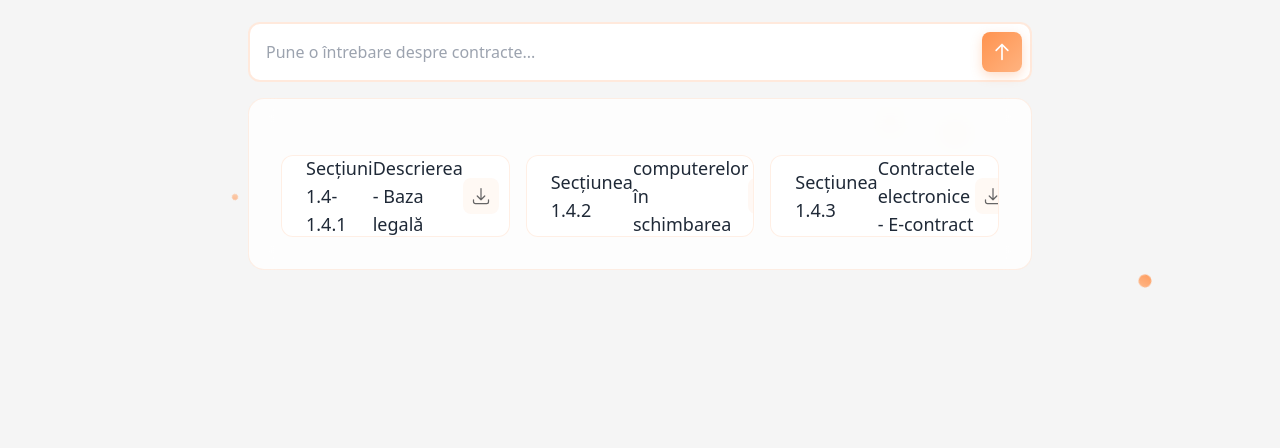
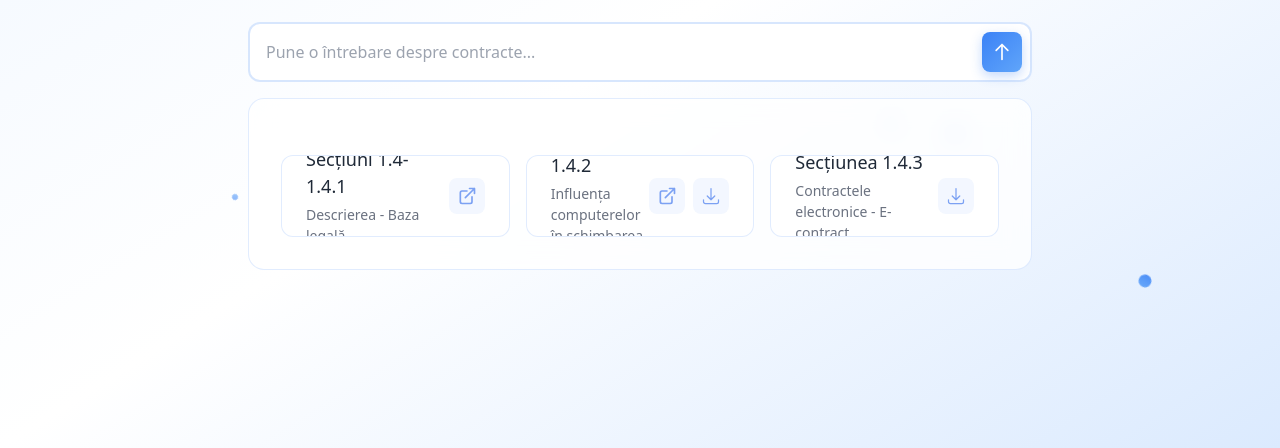
Before and after one commit to AlexZinca/Integrare-1.4-Echipa, a website: page index.html in a window 1280 px wide. Shown: the part 352-800 px from the top of the page. Drawn offline with nearby package versions, Linux system fonts and the light colour scheme.

Commit message:
interfata modificata cu canva

```diff
--- a/index.html
+++ b/index.html
@@ -78,16 +78,16 @@
       0%,
       100% {
         box-shadow:
-          0 0 20px rgba(255, 147, 79, 0.3),
-          0 0 40px rgba(255, 147, 79, 0.1),
+          0 0 20px rgba(59, 130, 246, 0.3),
+          0 0 40px rgba(59, 130, 246, 0.1),
           inset 0 1px 0 rgba(255, 255, 255, 0.2);
       }
 
       50% {
         box-shadow:
-          0 0 30px rgba(255, 147, 79, 0.5),
-          0 0 60px rgba(255, 147, 79, 0.2),
-          0 0 90px rgba(255, 147, 79, 0.1),
+          0 0 30px rgba(59, 130, 246, 0.5),
+          0 0 60px rgba(59, 130, 246, 0.2),
+          0 0 90px rgba(59, 130, 246, 0.1),
           inset 0 1px 0 rgba(255, 255, 255, 0.3);
       }
     }
@@ -101,7 +101,7 @@
     .floating-element {
       position: absolute;
       border-radius: 50%;
-      background: linear-gradient(45deg, #ff934f, #ffb380);
+      background: linear-gradient(45deg, #3b82f6, #60a5fa);
       opacity: 0.6;
     }
 
@@ -178,17 +178,17 @@
     .search-container {
       background: rgba(255, 255, 255, 0.95);
       backdrop-filter: blur(20px);
-      border: 2px solid rgba(255, 147, 79, 0.2);
+      border: 2px solid rgba(59, 130, 246, 0.2);
       transition: all 0.4s cubic-bezier(0.4, 0, 0.2, 1);
       animation: none;
     }
 
     .search-container:focus-within {
       animation: none;
-      border-color: rgba(255, 147, 79, 0.6);
+      border-color: rgba(59, 130, 246, 0.6);
       box-shadow:
-        0 0 40px rgba(255, 147, 79, 0.4),
-        0 0 80px rgba(255, 147, 79, 0.2),
+        0 0 40px rgba(59, 130, 246, 0.4),
+        0 0 80px rgba(59, 130, 246, 0.2),
         inset 0 1px 0 rgba(255, 255, 255, 0.3);
       transform: translateY(-2px);
     }
@@ -207,7 +207,7 @@
     }
 
     .search-button {
-      background: linear-gradient(135deg, #ff934f, #ffb380);
+      background: linear-gradient(135deg, #3b82f6, #60a5fa);
       border: none;
       border-radius: 8px;
       width: 40px;
@@ -217,13 +217,13 @@
       justify-content: center;
       cursor: pointer;
       transition: all 0.3s ease;
-      box-shadow: 0 4px 12px rgba(255, 147, 79, 0.3);
+      box-shadow: 0 4px 12px rgba(59, 130, 246, 0.3);
     }
 
     .search-button:hover {
-      background: linear-gradient(135deg, #f97316, #ff934f);
+      background: linear-gradient(135deg, #2563eb, #3b82f6);
       transform: translateY(-1px);
-      box-shadow: 0 6px 16px rgba(255, 147, 79, 0.4);
+      box-shadow: 0 6px 16px rgba(59, 130, 246, 0.4);
     }
 
     .search-button:active {
@@ -233,26 +233,26 @@
     .glass-card {
       background: rgba(255, 255, 255, 0.8);
       backdrop-filter: blur(12px);
-      border: 1px solid rgba(255, 147, 79, 0.15);
+      border: 1px solid rgba(59, 130, 246, 0.15);
       transition: all 0.3s cubic-bezier(0.4, 0, 0.2, 1);
     }
 
     .glass-card:hover {
       background: rgba(255, 255, 255, 0.9);
       transform: translateY(-2px);
-      box-shadow: 0 8px 25px rgba(255, 147, 79, 0.15);
-      border-color: rgba(255, 147, 79, 0.3);
+      box-shadow: 0 8px 25px rgba(59, 130, 246, 0.15);
+      border-color: rgba(59, 130, 246, 0.3);
     }
 
     .description-toggle {
-      background: rgba(255, 147, 79, 0.05);
-      border: 1px solid rgba(255, 147, 79, 0.15);
+      background: rgba(59, 130, 246, 0.05);
+      border: 1px solid rgba(59, 130, 246, 0.15);
       transition: all 0.3s ease;
     }
 
     .description-toggle:hover {
-      background: rgba(255, 147, 79, 0.1);
-      border-color: rgba(255, 147, 79, 0.25);
+      background: rgba(59, 130, 246, 0.1);
+      border-color: rgba(59, 130, 246, 0.25);
     }
 
     .section-card {
@@ -273,7 +273,7 @@
       left: -100%;
       width: 100%;
       height: 100%;
-      background: linear-gradient(90deg, transparent, rgba(255, 147, 79, 0.1), transparent);
+      background: linear-gradient(90deg, transparent, rgba(59, 130, 246, 0.1), transparent);
       transition: left 0.6s ease;
     }
 
@@ -286,26 +286,26 @@
       transition: all 0.3s ease;
       padding: 8px;
       border-radius: 8px;
-      background: rgba(255, 147, 79, 0.1);
+      background: rgba(59, 130, 246, 0.1);
     }
 
     .download-icon:hover {
       opacity: 1;
-      background: rgba(255, 147, 79, 0.2);
+      background: rgba(59, 130, 246, 0.2);
       transform: scale(1.1);
     }
 
     .modal-content {
       background: rgba(255, 255, 255, 0.98);
       backdrop-filter: blur(20px);
-      border: 1px solid rgba(255, 147, 79, 0.2);
+      border: 1px solid rgba(59, 130, 246, 0.2);
     }
 
     .chat-response {
       background: rgba(255, 255, 255, 0.95);
       backdrop-filter: blur(12px);
-      border: 1px solid rgba(255, 147, 79, 0.2);
-      box-shadow: 0 8px 25px rgba(255, 147, 79, 0.1);
+      border: 1px solid rgba(59, 130, 246, 0.2);
+      box-shadow: 0 8px 25px rgba(59, 130, 246, 0.1);
     }
 
     @keyframes fadeInUp {
@@ -357,6 +357,29 @@
     .w-48 {
       width: 18rem;
     }
+
+    .section-content {
+      flex-direction: column;
+      align-items: flex-start;
+    }
+
+    .section-title {
+      font-size: 1.125rem;
+      font-weight: 500;
+      color: #1f2937;
+      margin-bottom: 4px;
+    }
+
+    .section-subtitle {
+      font-size: 0.875rem;
+      color: #6b7280;
+      font-weight: 400;
+    }
+
+    .button-group {
+      display: flex;
+      gap: 8px;
+    }
   </style>
   <script defer>
     async function askChatGPT() {
@@ -397,7 +420,7 @@
   </script>
 </head>
 
-<body class="min-h-screen bg-gradient-to-br from-orange-50 via-white to-orange-100 relative overflow-x-hidden">
+<body class="min-h-screen bg-gradient-to-br from-blue-50 via-white to-blue-100 relative overflow-x-hidden">
   <!-- Enhanced floating background animations -->
   <div class="floating-element float-1"></div>
   <div class="floating-element float-2"></div>
@@ -422,7 +445,7 @@
     <!-- Titlu principal -->
     <div class="text-center mb-8 fade-in-up">
       <h1 class="text-5xl font-light text-gray-800 mb-3">1.4 CONTRACTELE</h1>
-      <div class="w-16 h-0.5 bg-gradient-to-r from-orange-400 to-orange-500 mx-auto"></div>
+      <div class="w-16 h-0.5 bg-gradient-to-r from-blue-400 to-blue-500 mx-auto"></div>
     </div>
 
     <!-- Bară de căutare modernă -->
@@ -452,14 +475,16 @@
           <div class="glass-card rounded-xl overflow-hidden">
             <div class="section-card"
               onclick="openModal('https://alexzinca.github.io/Integrare-1.4-Echipa/prezentare-SMA/prezentare.html')">
-              <h3 class="text-lg font-medium text-gray-800">Secțiuni 1.4-1.4.1</h3>
-              <h5 class="text-lg font-medium text-gray-800">Descrierea - Baza legală</h5>
+              <div class="section-content">
+                <h3 class="section-title">Secțiuni 1.4-1.4.1</h3>
+                <p class="section-subtitle">Descrierea - Baza legală</p>
+              </div>
               <div class="download-icon"
                 onclick="event.stopPropagation(); window.open('https://alexzinca.github.io/Integrare-1.4-Echipa/prezentare-SMA/prezentare.html', '_blank')">
-                <svg class="w-5 h-5 text-orange-600" fill="none" stroke="currentColor" stroke-width="1.5"
-                  viewBox="0 0 24 24">
-                  <path stroke-linecap="round" stroke-linejoin="round"
-                    d="M3 16.5v2.25A2.25 2.25 0 005.25 21h13.5A2.25 2.25 0 0021 18.75V16.5M16.5 12L12 16.5m0 0L7.5 12m4.5 4.5V3" />
+                <svg xmlns="http://www.w3.org/2000/svg" class="w-5 h-5 text-blue-600" fill="none" viewBox="0 0 24 24"
+                  stroke="currentColor">
+                  <path stroke-linecap="round" stroke-linejoin="round" stroke-width="2"
+                    d="M18 13v6a2 2 0 01-2 2H6a2 2 0 01-2-2V8a2 2 0 012-2h6M15 3h6m0 0v6m0-6L10 14" />
                 </svg>
               </div>
             </div>
@@ -468,15 +493,27 @@
           <div class="glass-card rounded-xl overflow-hidden">
             <div class="section-card"
               onclick="openModal('https://view.officeapps.live.com/op/embed.aspx?src=https://github.com/AlexZinca/Integrare-1.4-Echipa/raw/main/Black%20Green%20Simple%20Modern%20Artificial%20Intelligence%20Presentation(1).pptx')">
-              <h3 class="text-lg font-medium text-gray-800">Secțiunea 1.4.2</h3>
-              <h5 class="text-lg font-medium text-gray-800">Influența computerelor în schimbarea legilor</h5>
+              <div class="section-content">
+                <h3 class="section-title">Secțiunea 1.4.2</h3>
+                <p class="section-subtitle">Influența computerelor în schimbarea legilor</p>
+              </div>
+              <div class="button-group">
                 <div class="download-icon"
                   onclick="event.stopPropagation(); window.open('https://www.canva.com/design/DAGnz4W251M/vHmC4cY1fa0033PBfHWX8A/view?utm_content=DAGnz4W251M&utm_campaign=designshare&utm_medium=link2&utm_source=uniquelinks&utlId=h1a5d18f1ee', '_blank')">
-                <svg xmlns="http://www.w3.org/2000/svg" class="w-5 h-5 text-orange-600" fill="none" viewBox="0 0 24 24"
+                  <svg xmlns="http://www.w3.org/2000/svg" class="w-5 h-5 text-blue-600" fill="none" viewBox="0 0 24 24"
                     stroke="currentColor">
                     <path stroke-linecap="round" stroke-linejoin="round" stroke-width="2"
                       d="M18 13v6a2 2 0 01-2 2H6a2 2 0 01-2-2V8a2 2 0 012-2h6M15 3h6m0 0v6m0-6L10 14" />
                   </svg>
+                </div>
+                <div class="download-icon"
+                  onclick="event.stopPropagation(); downloadPDF('https://github.com/AlexZinca/Integrare-1.4-Echipa/raw/main/Black%20Green%20Simple%20Modern%20Artificial%20Intelligence%20Presentation(1).pptx', 'Secțiunea 1.4.2.pptx')">
+                  <svg class="w-5 h-5 text-blue-600" fill="none" stroke="currentColor" stroke-width="1.5"
+                    viewBox="0 0 24 24">
+                    <path stroke-linecap="round" stroke-linejoin="round"
+                      d="M3 16.5v2.25A2.25 2.25 0 005.25 21h13.5A2.25 2.25 0 0021 18.75V16.5M16.5 12L12 16.5m0 0L7.5 12m4.5 4.5V3" />
+                  </svg>
+                </div>
               </div>
             </div>
           </div>
@@ -484,12 +521,14 @@
 
           <div class="glass-card rounded-xl overflow-hidden">
             <div class="section-card"
-              onclick="openModal('https://view.officeapps.live.com/op/embed.aspx?src=https://github.com/AlexZinca/Integrare-1.4-Echipa/raw/main/Black%20Green%20Simple%20Modern%20Artificial%20Intelligence%20Presentation(1).pptx')">
-              <h3 class="text-lg font-medium text-gray-800">Secțiunea 1.4.3</h3>
-              <h5 class="text-lg font-medium text-gray-800">Contractele electronice - E-contract</h5>
+              onclick="openModal('https://view.officeapps.live.com/op/embed.aspx?src=https://github.com/AlexZinca/Integrare-1.4/raw/main/1_4_3_.pptx')">
+              <div class="section-content">
+                <h3 class="section-title">Secțiunea 1.4.3</h3>
+                <p class="section-subtitle">Contractele electronice - E-contract</p>
+              </div>
               <div class="download-icon"
                 onclick="event.stopPropagation(); downloadPDF('https://github.com/AlexZinca/Integrare-1.4/raw/main/1_4_3_.pptx', 'Secțiunea 1.4.3.pptx')">
-                <svg class="w-5 h-5 text-orange-600" fill="none" stroke="currentColor" stroke-width="1.5"
+                <svg class="w-5 h-5 text-blue-600" fill="none" stroke="currentColor" stroke-width="1.5"
                   viewBox="0 0 24 24">
                   <path stroke-linecap="round" stroke-linejoin="round"
                     d="M3 16.5v2.25A2.25 2.25 0 005.25 21h13.5A2.25 2.25 0 0021 18.75V16.5M16.5 12L12 16.5m0 0L7.5 12m4.5 4.5V3" />
```
Lines whose indentation alone changed are shown as unchanged.
